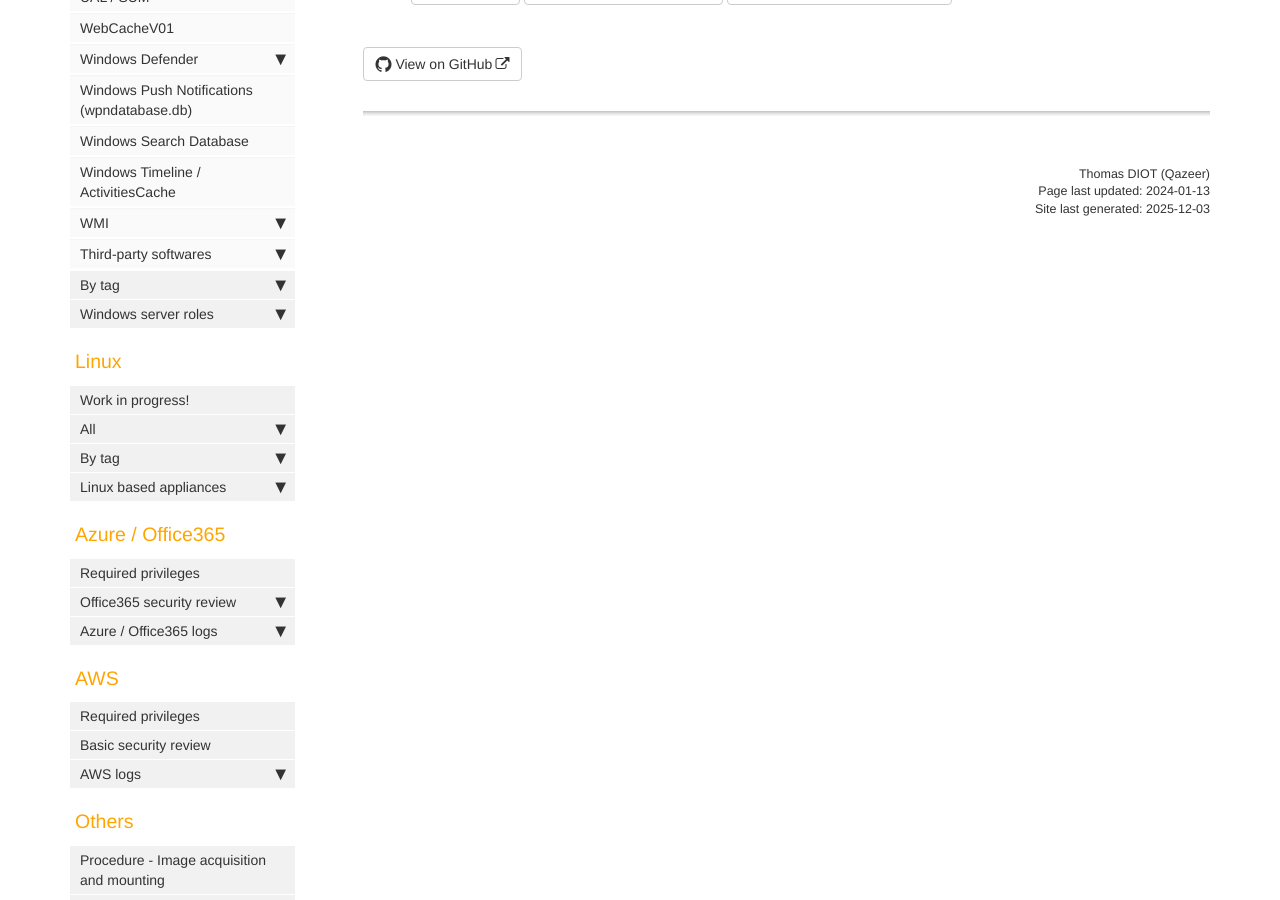
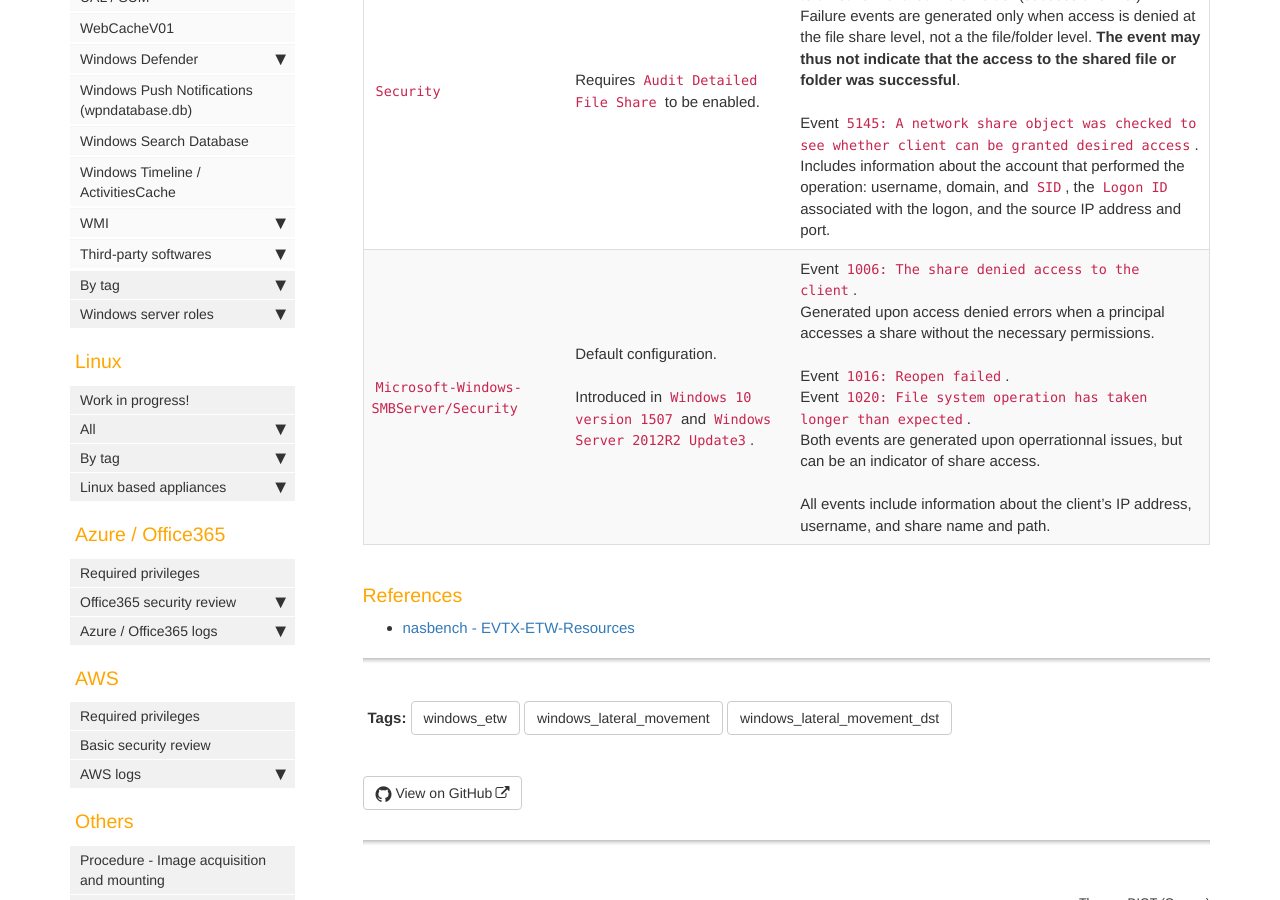
Before and after one commit to Qazeer/artefacts.help, a Jekyll site: the page built from pages/windows/etw_network_shares.md, in a window 1280 px wide and 900 px high, scrolled down 1419 px. Built offline with Jekyll 4.4.1, drawn with Linux system fonts in a browser that asks for light colours; comment, search, counter and statistics services are not loaded; some of the changed text lies outside the part shown.

Commit message:
[Artefact] Windows ETW - Add SMB Security events 1006, 1016, and 1020

```diff
--- a/pages/windows/etw_network_shares.md
+++ b/pages/windows/etw_network_shares.md
@@ -1,12 +1,12 @@
 ---
 title: ETW - Network shares activity and access
-summary: 'For access and operations on network shares configured on the local system, and access to files and folders hosted on network shares.\n\nBy default no events are generated, as network share auditing requires "Audit File Share" (share access and lifecycle) and/or "Audit Detailed File Share" (hosted files and folders access) to be enabled. Enabling network share auditing may however generate an overwhelming amount of events.\n\nMain events:\n\nChannel: Security.\nEvent ID 5140: "A network share object was accessed".\nEvent ID 5145: "A network share object was checked to see whether client can be granted desired access".'
-keywords: 'shares, network share, network drive, Audit File Share, Audit Detailed File Share, 5140, 5142, 5143, 5144, 5145'
+summary: 'For access and operations on network shares configured on the local system, and access to files and folders hosted on network shares.\n\nBy default no audit events are generated, as network share auditing requires "Audit File Share" (share access and lifecycle) and/or "Audit Detailed File Share" (hosted files and folders access) to be enabled. Enabling network share auditing may however generate an overwhelming amount of events.\n\nMain events:\n\nChannel: Security.\nEvent ID 5140: "A network share object was accessed".\nEvent ID 5145: "A network share object was checked to see whether client can be granted desired access".\n\n Microsoft-Windows-SMBServer/Security events can be an indicator of share access if errors (either of permissions or operationnal) were encountered while accessing a share.'
+keywords: 'shares, network share, network drive, Audit File Share, Audit Detailed File Share, 5140, 5142, 5143, 5144, 5145, Microsoft-Windows-SMBServer/Security, SMBServer1006, 1016, 1020'
 tags:
   - windows_etw
   - windows_lateral_movement
   - windows_lateral_movement_dst
-location: 'Channel: Security.\nEvents: 5140, 5142, 5143, 5144, 5145.'
+location: 'Channel: Security.\nEvents: 5140, 5142, 5143, 5144, 5145.\n\nChannel: Microsoft-Windows-SMBServer/Security.\nEvents: 1006, 1016, 1020.'
 last_updated: 2024-01-13
 sidebar: sidebar
 permalink: windows_etw_network_shares.html
@@ -14,6 +14,8 @@ folder: windows
 ---
 
 ### Overview
+
+#### Advanced auditing policies: Audit File Share
 
 For access and operations on network shares configured on the local system, and
 access to files and folders hosted on network shares.
@@ -28,7 +30,14 @@ auditing policies to be enabled:
 Enabling network share auditing may however generate an overwhelming amount of
 events.
 
+### Events
+
 | Channel | Conditions | Events |
 |---------|------------|--------|
 | `Security` | Requires `Audit File Share` to be enabled. | Events related to network shares: creation, deletion, modification, and access attempts of network shares. **Do not track access to folders and files hosted on network shares**. <br> As there are no `System Access Control Lists` (`SACLs`) for shares, access to all shares on the system are audited.<br><br> Event `5140: A network share object was accessed`. <br> Generated every time a network share is accessed, but only once per session (upon first access attempt). <br> `Object Type` is always `File` for this event. <br><br> Event `5142: A network share object was added`. <br><br> Event `5143: A network share object was modified`. <br><br> Event `5144: A network share object was deleted`. <br><br> All events include information about the account that performed the operation: username, domain, and `SID` as well as the `Logon ID` associated with the logon. <br> Events `5140` also include network information: source IP address and port. |
 | `Security` | Requires `Audit Detailed File Share` to be enabled. | Event related to access to folders and files hosted on network shares. The event is generated upon every access to a network shared file or folder (successful or not). <br> Failure events are generated only when access is denied at the file share level, not a the file/folder level. **The event may thus not indicate that the access to the shared file or folder was successful**. <br><br> Event `5145: A network share object was checked to see whether client can be granted desired access`. <br> Includes information about the account that performed the operation: username, domain, and `SID`, the `Logon ID` associated with the logon, and the source IP address and port. |
+| `Microsoft-Windows-SMBServer/Security` | Default configuration. <br><br> Introduced in `Windows 10 version 1507` and `Windows Server 2012R2 Update3`. | Event `1006: The share denied access to the client`. <br> Generated upon access denied errors when a principal accesses a share without the necessary permissions. <br><br> Event `1016: Reopen failed`. <br> Event `1020: File system operation has taken longer than expected`. <br> Both events are generated upon operrationnal issues, but can be an indicator of share access. <br><br> All events include information about the client's IP address, username, and share name and path. |
+
+### References
+
+  - [nasbench - EVTX-ETW-Resources](github.com/nasbench/EVTX-ETW-Resources)
```
